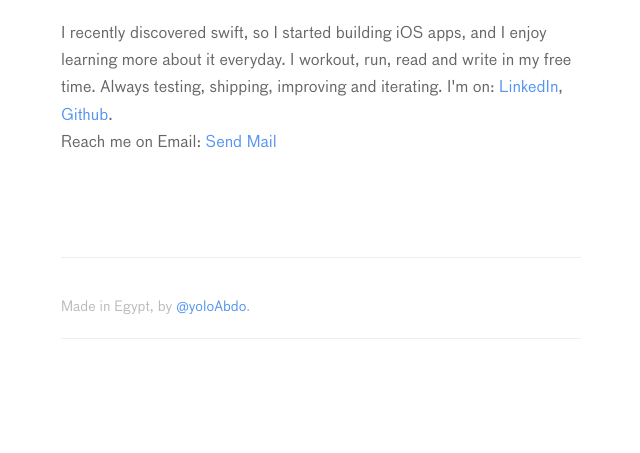
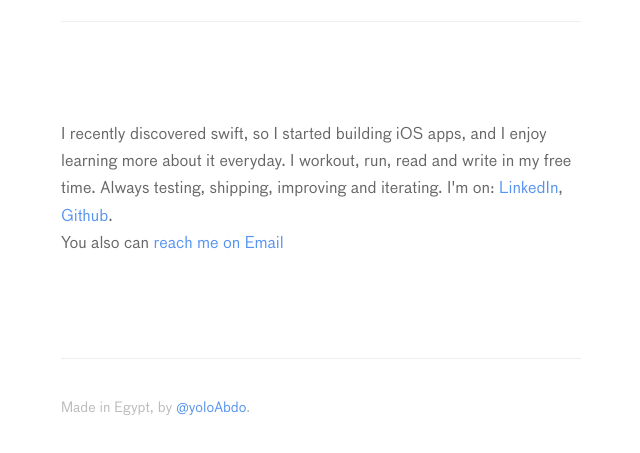
Before and after one commit to Yoloabdo/yoloabdo.github.io, a plain HTML site: page index.html in a window 1280 px wide. Shown: the part 125-578 px from the top of the page, without its empty margins (319-959 px from the left). Drawn offline with nearby package versions, Linux system fonts and the light colour scheme; a script that the page names is missing.

Commit message:
header fix

```diff
--- a/index.html
+++ b/index.html
@@ -18,14 +18,14 @@
   <a href="/" id="title">
   <img src="logo.png" style="width: 2em">
   </a>
+  </header>
 			<p>
 			I recently discovered swift, so I started building iOS apps, and I enjoy learning more about it everyday.
 			I workout, run, read and write in my free time. Always testing, shipping, improving and iterating.
 			I'm on:
 			<a href="https://eg.linkedin.com/in/abdulrhmaneaita">LinkedIn</a>, <a href="https://github.com/Yoloabdo">Github</a>.
 			<br>
-			Reach me on Email:
-			<a href="mailto:abdulrhman.eaita@gmail.com?Subject=Hello%20again" target="_top">Send Mail</a></p>
+			You also can <a href="mailto:abdulrhman.eaita@gmail.com?Subject=Hello%20again" target="_top">reach me on Email</a></p>
 
 		 <footer id="footer">
 		  <p class="small">Made in Egypt, by <a href="http://www.twitter.com/yoloabdo/">@yoloAbdo</a>.</p>
```
